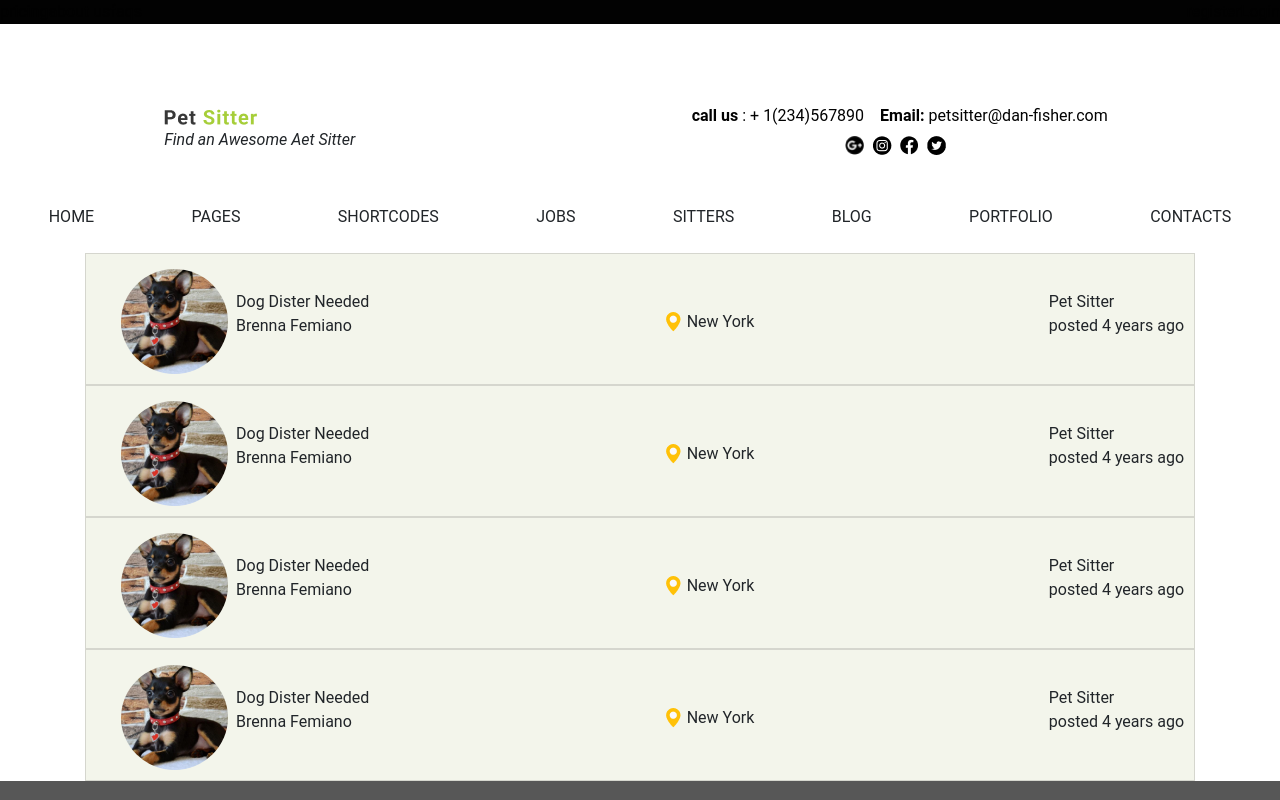
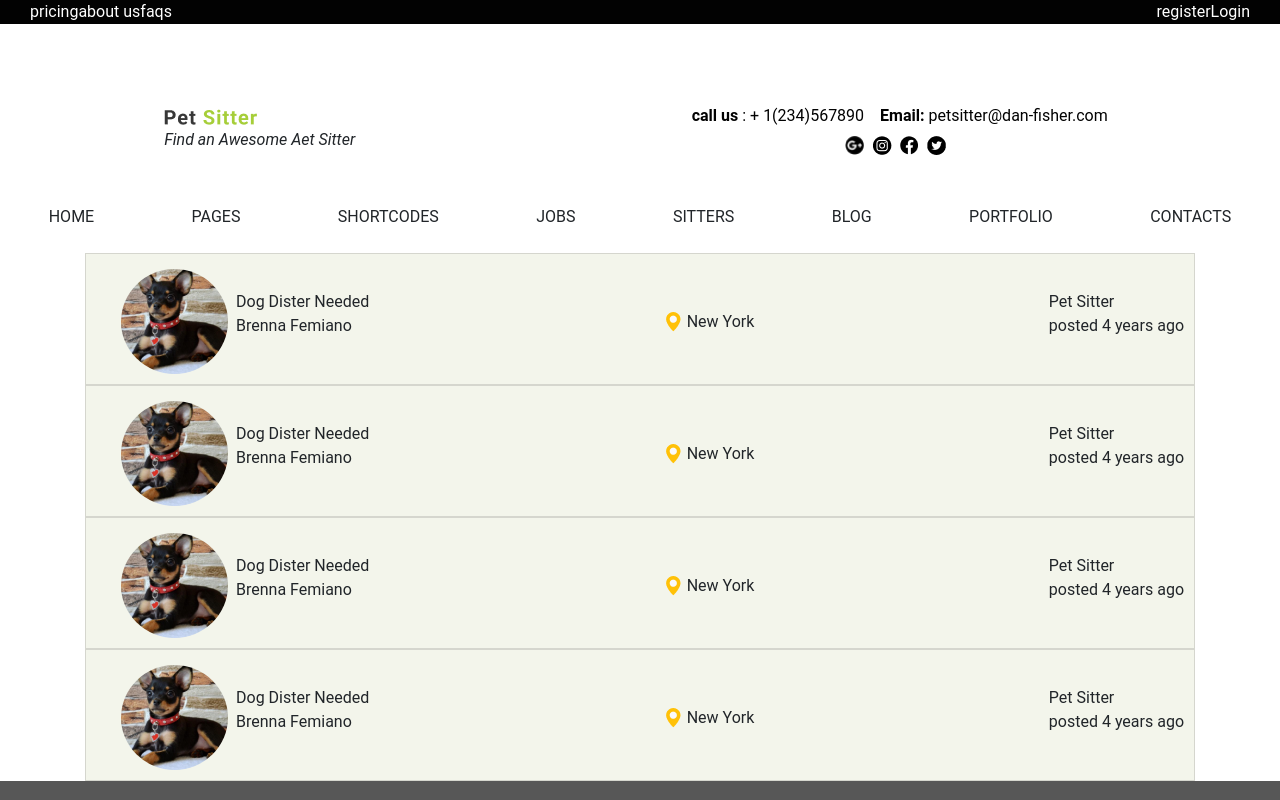
Before and after one commit to VadymTsymbaliuk/Test_Pet_Sitters_Vue, a Vue app: page / in a window 1280 px wide. Shown: the top 800 px of the page. Built offline with nearby package versions, Linux system fonts and the light colour scheme.

Commit message:
fix footer,

```diff
--- a/src/components/VHeader.vue
+++ b/src/components/VHeader.vue
@@ -52,6 +52,8 @@ export default {
 
 <style scoped lang="scss">
 .header_wrapper_black {
+  padding-left: 30px;
+  padding-right: 30px;
   background: #020202;
   display: flex;
   color: white;
@@ -63,6 +65,10 @@ export default {
 
   &-left {
     display: flex;
+  }
+
+  & a {
+    color: white;
   }
 }
 
```
